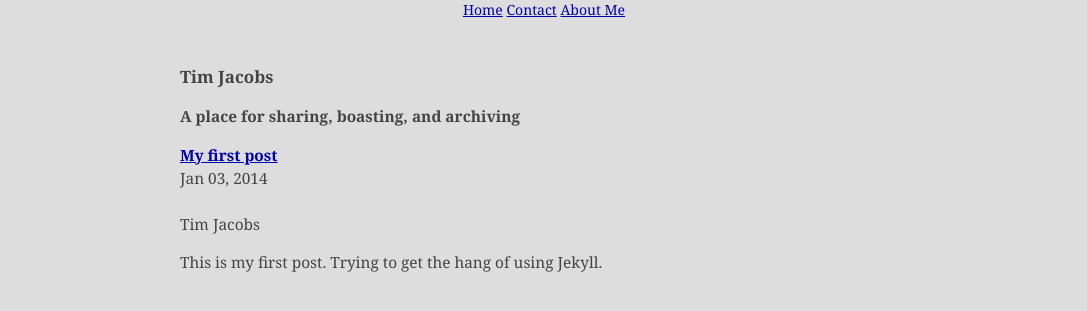
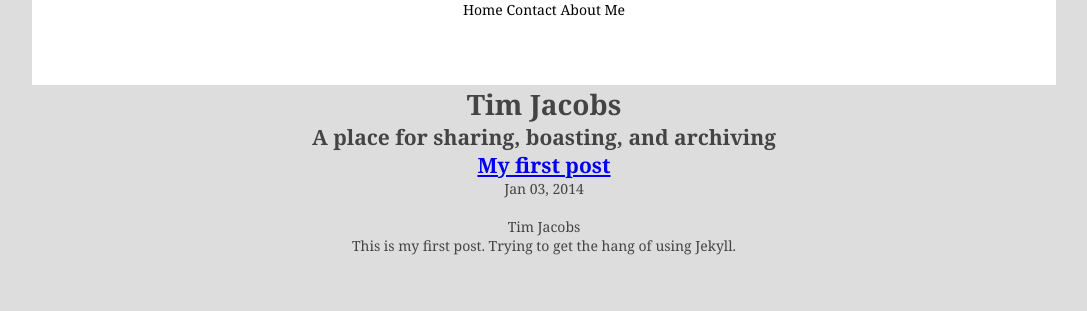
Before and after one commit to tjacobs2/tjacobs2.github.io, a Jekyll site: the page built from index.html, in a window 1280 px wide. Shown: the top 311 px of the page, without its empty margins (96-1183 px from the left). Built offline with Jekyll 4.4.1, drawn with Linux system fonts in a browser that asks for light colours; Markdown is read by kramdown in place of the engine named in the settings.

Commit message:
checkpoint css commit

```diff
--- a/_layouts/default.html
+++ b/_layouts/default.html
@@ -12,7 +12,8 @@
     </head>
 
     <body>
-        <div id="header">
+        <div class="content">
+            <div class="header">
                 {% for page in site.pages  %}
                     <a href="{{page.url}}">{{ page.title }}</a>
                 {% endfor %}
@@ -22,7 +23,8 @@
                 {{ content }}
 
             </div>
-        <div id="footer">
+            <div class="footer">
+            </div>
         </div>
     </body>
 
--- a/css/screen.css
+++ b/css/screen.css
@@ -21,105 +21,25 @@ body {
         text-align: center;
 }
 
-h1, h2, h3, h4, h5, h6 {
-        font-size: 100%;
-        margin-top: 1em;
-}
-
-h1 {
-        font-size: 110%;
-        margin-bottom: 1em;
-}
-
-p {
-        margin: 1em 0;
-}
-
-a {
-        color: #00a;
-}
-
-a:hover {
-        color: black;
-}
-
-a:visited {
-        color: #a0a;
-}
-
-table {
-        font-size: inherit;
-        font: 100%;
-}
-
-blockquote {
-        margin-left:1em;
-}
-
-::selection {
-    color: white;
-    background-color: #369;
+div.content {
+    width: 80%;
+    margin: 0 auto;
 }
 
 /*****************************************************************************/
 /*
-/* Site
+/* Header
 /*
 /*****************************************************************************/
 
-.site {
-        font-size: 110%;
-        text-align: justify;
-        width: 728px;
-        margin: 3em auto 2em auto;
-        line-height: 1.5em;
+div.header {
+    background-color: white;
+    height: 85px;
 }
 
-h1, h2, h3, h4, h5, h6, .comments {
-        text-align: left;
-}
-
-.title {
-        color: #369;
-        font-weight: bold;
-        margin-bottom: 2em;
-}
-
-.site .title a {
-        color: #369;
-        text-decoration: none;
-}
-
-.site .title a:hover {
-        color: black;
-}
-
-.site .meta {
-        color: #aaa;
-}
-
-.site .footer {
-        font-size: 80%;
-        color: #666;
-        border-top: 4px solid #eee;
-        margin-top: 2em;
-        overflow: hidden;
-}
-
-.site .footer .contact {
-        float: left;
-        margin-right: 3em;
-}
-
-.site .footer .contact a,
-.site .footer .rss a {
-        color: #8085C1;
-}
-
-.site .footer .rss {
-        margin-top: 1.1em;
-        margin-right: 0em;
-        float: right;
+div.header a {
+    color: black;
+    text-decoration: none;
 }
 
 /*****************************************************************************/
@@ -151,57 +71,3 @@ ul.posts a {
 /* Posts
 /*
 /*****************************************************************************/
-
-#post {
-
-}
-
-  /* standard */
-
-#post pre {
-        border: 1px solid #ddd;
-        background-color: #eef;
-        padding: 0 .4em;
-        overflow-x: auto;
-        white-space: pre-wrap;
-        white-space: -moz-pre-wrap !important;
-        white-space: -pre-wrap;
-        white-space: -o-pre-wrap;
-        word-wrap: break-word;
-}
-
-#post ul,
-#post ol {
-        margin-left: 1.35em;
-}
-
-#post code {
-        border: 1px solid #ddd;
-        background-color: #eef;
-        font-size: 85%;
-        padding: 0 .2em;
-}
-
-#post pre code {
-        border: none;
-}
-
-  /* terminal */
-
-#post pre.terminal {
-        border: 1px solid black;
-        background-color: #333;
-        color: white;
-}
-
-#post pre.terminal code {
-        background-color: #333;
-}
-
-#related {
-        margin-top: 2em;
-}
-
-#related h2 {
-        margin-bottom: 1em;
-}
```
Lines whose indentation alone changed are shown as unchanged.
